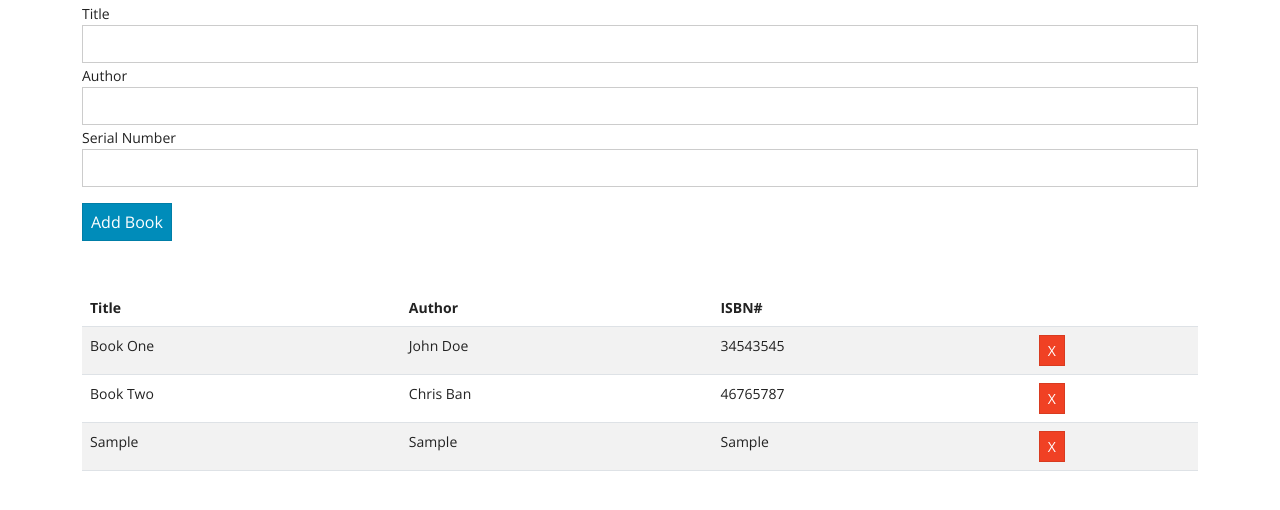
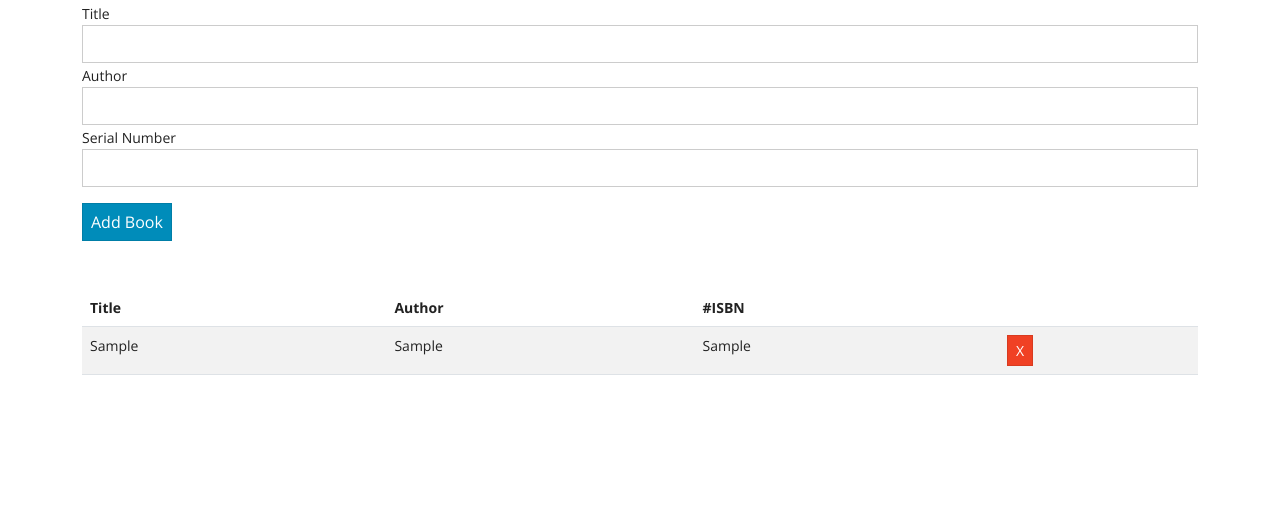
Before and after one commit to mairura/MyBookList, a plain HTML site: page index.html in a window 1280 px wide. Both pictures are taken after typing "Sample", "Sample", "Sample" into the empty fields and a click on the input "Add Book". Shown: the part 98-608 px from the top of the page. Drawn offline with nearby package versions, Linux system fonts and the light colour scheme.

Commit message:
Finished on the book list

```diff
--- a/app.js
+++ b/app.js
@@ -9,11 +9,7 @@ class Book {
 //UI Class: Handle UI Tasks
 class UI {
   static displayBooks() {
-    const StoredBooks = [
-      { title: "Book One", author: "John Doe", isbn: "34543545" },
-      { title: "Book Two", author: "Chris Ban", isbn: "46765787" },
-    ];
-    const books = StoredBooks;
+    const books = Store.getBooks();
 
     books.forEach((book) => UI.addBookToList(book));
   }
@@ -25,7 +21,7 @@ class UI {
     <td>${book.title}</td>
     <td>${book.author}</td>
     <td>${book.isbn}</td>
-    <td><a href="#" class='btn btn-danger btn-sm delete'>X</a> </td>
+    <td><a href="#" class='btn btn-danger btn-sm delete'>X</a></td>
     `;
 
     list.appendChild(row);
@@ -37,7 +33,17 @@ class UI {
     }
   }
 
-  static showAlert(message, className) {}
+  static showAlert(message, className) {
+    const div = document.createElement("div");
+    div.className = `alert alert-${className}`;
+    div.appendChild(document.createTextNode(message));
+    const container = document.querySelector(".container");
+    const form = document.querySelector("#book-form");
+    container.insertBefore(div, form);
+
+    //Vanish in 3 seconds for
+    setTimeout(() => document.querySelector(".alert").remove(), 2000);
+  }
 
   static clearFields() {
     document.querySelector("#title").value = "";
@@ -47,6 +53,33 @@ class UI {
 }
 
 //Store Class: Handles Storages
+class Store {
+  static getBooks() {
+    let books;
+    if (localStorage.getItem("books") === null) {
+      books = [];
+    } else {
+      books = JSON.parse(localStorage.getItem("books"));
+    }
+    return books;
+  }
+  static addBook(book) {
+    const books = Store.getBooks();
+    books.push(book);
+    localStorage.setItem("books", JSON.stringify(books));
+  }
+  static removeBook(isbn) {
+    const books = Store.getBooks();
+
+    books.forEach((book, index) => {
+      if (book.isbn === isbn) {
+        books.splice(index, 1);
+      }
+    });
+
+    localStorage.setItem("books", JSON.stringify(books));
+  }
+}
 
 //Event: Display books
 document.addEventListener("DOMContentLoaded", UI.displayBooks);
@@ -63,13 +96,19 @@ document.querySelector("#book-form").addEventListener("submit", (e) => {
 
   //Validate
   if (title === "" || author === "" || isbn === "") {
-    alert("Add a book please");
+    UI.showAlert("Please Add a Book To the List", "danger");
   } else {
     //Iinstantiate Book
     const book = new Book(title, author, isbn);
 
     //Add Book To UI
     UI.addBookToList(book);
+
+    //Add Book to Store
+    Store.addBook(book);
+
+    //Show Succes message
+    UI.showAlert("Book Added Successfully", "success");
 
     //Clear Fields
     UI.clearFields();
@@ -78,5 +117,12 @@ document.querySelector("#book-form").addEventListener("submit", (e) => {
 
 //Event: Delete a book
 document.querySelector("#book-list").addEventListener("click", (e) => {
+  //Remove Book from UI
   UI.deleteBook(e.target);
+
+  //Remove Book from Store
+  Store.removeBook(e.target.parentElement.previousElementSibling.textContent);
+
+  //Show Delete Succes message
+  UI.showAlert("Book Deleted", "success");
 });
--- a/index.html
+++ b/index.html
@@ -26,7 +26,7 @@
         >List
       </h1>
       <form id="book-form">
-        <div class="fomr-group">
+        <div class="form-group">
           <label for="title">Title</label>
           <input type="text" id="title" class="form-control" />
         </div>
@@ -49,7 +49,7 @@
           <tr>
             <th>Title</th>
             <th>Author</th>
-            <th>ISBN#</th>
+            <th>#ISBN</th>
             <th></th>
           </tr>
         </thead>
```
